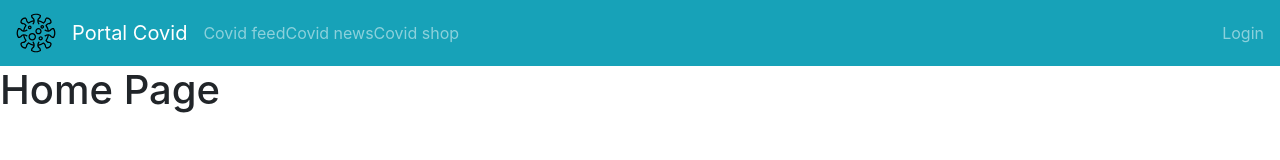
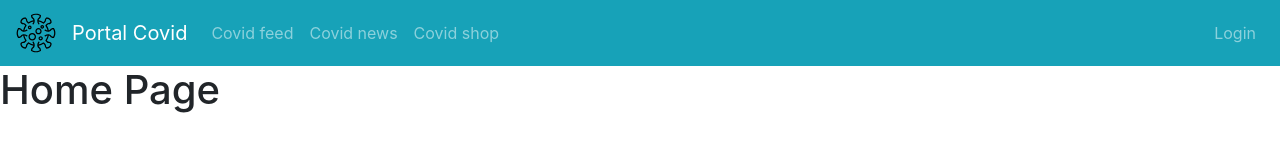
Before and after one commit to doilus/covid_app, a React (Create React App) app: page / in a window 1280 px wide. Shown: the top 160 px of the page. Built offline with nearby package versions, Linux system fonts and the light colour scheme.

Commit message:
Fixed styling for menu link item

```diff
--- a/src/MenuBar.tsx
+++ b/src/MenuBar.tsx
@@ -30,14 +30,14 @@ const MenuBar = ({user, logout}: MenuBarProps) => {
                 <Navbar.Collapse id="responsive-navbar-nav">
                     <Nav className="mr-auto">
 
-                        <Link to="/feed">Covid feed</Link>
-                        <Link to="/news">Covid news</Link>
-                        <Link to="/shop">Covid shop</Link>
+                        <Link to="/feed" className="nav-link">Covid feed</Link>
+                        <Link to="/news" className="nav-link">Covid news</Link>
+                        <Link to="/shop" className="nav-link">Covid shop</Link>
                     </Nav>
                     <Nav>
-                        {user && <Link to="/panel"> {user.credentials.role} panel</Link>}
+                        {user && <Link to="/panel" className="nav-link"> {user.credentials.role} panel</Link>}
                         {user ? <Nav.Link onClick={onLogout}>Logout</Nav.Link> :
-                            <Link to="/login">Login</Link>}
+                            <Link to="/login" className="nav-link">Login</Link>}
                     </Nav>
                 </Navbar.Collapse>
             </Navbar>
```
